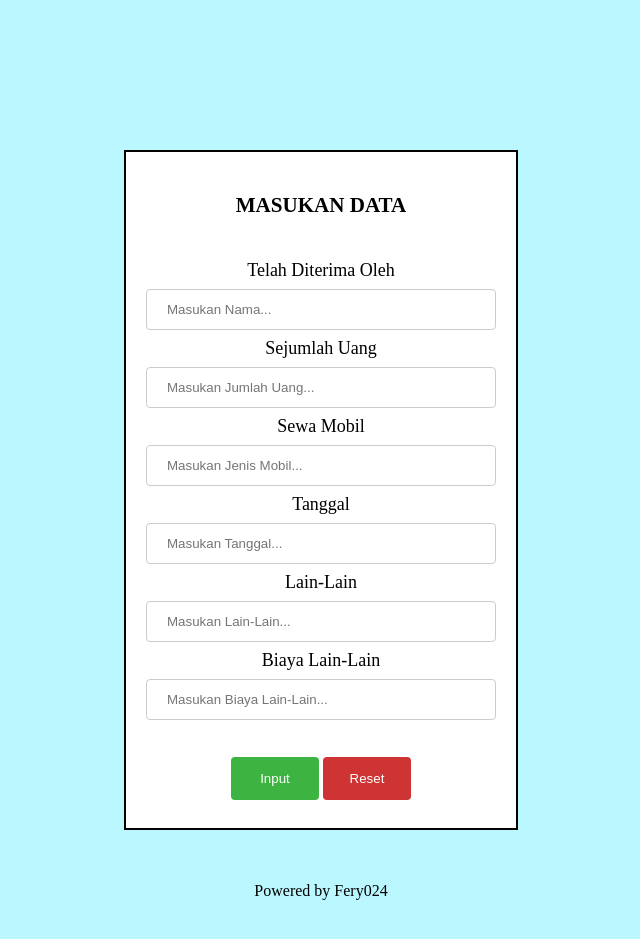
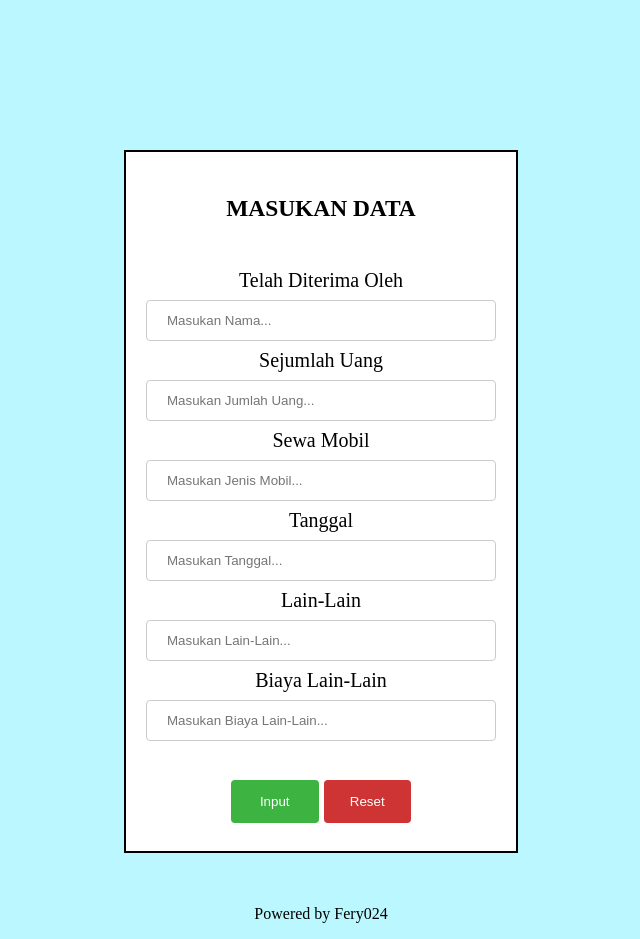
Before and after one commit to FeRy24K/kwitansi, a PHP site: page / in a window 1280 px wide. Shown: the whole page, without its empty margins (319-959 px from the left). Before the commit the page ends 900 px from the top, so only its background shows below. Run offline with PHP 8.4, Linux system fonts and the light colour scheme.

Commit message:
Update style.css

```diff
--- a/style.css
+++ b/style.css
@@ -1,16 +1,26 @@
+html,
+body {
+  margin: 0;
+  padding: 0;
+}
 body {
   background-color: rgb(187, 247, 255);
   text-align: center;
   width: auto;
+  height: auto;
+  margin: 0;
+  padding: 0;
 }
 .login {
   background-color: white;
   width: 350px;
   padding: 20px;
   margin: auto;
+  margin-left: auto;
+  margin-right: auto;
   margin-top: 150px;
   border: 2px solid black;
-  font-size: 18px;
+  font-size: 20px;
 }
 input[type="text"],
 select {
```
